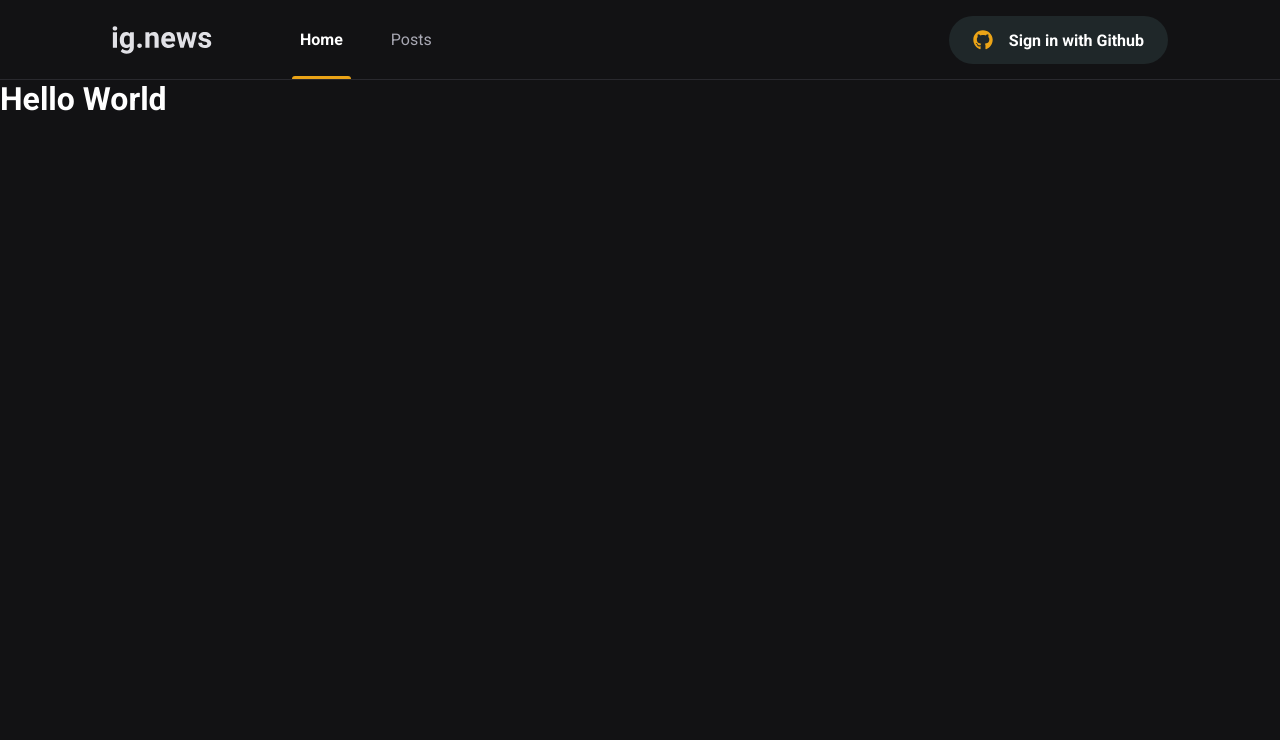
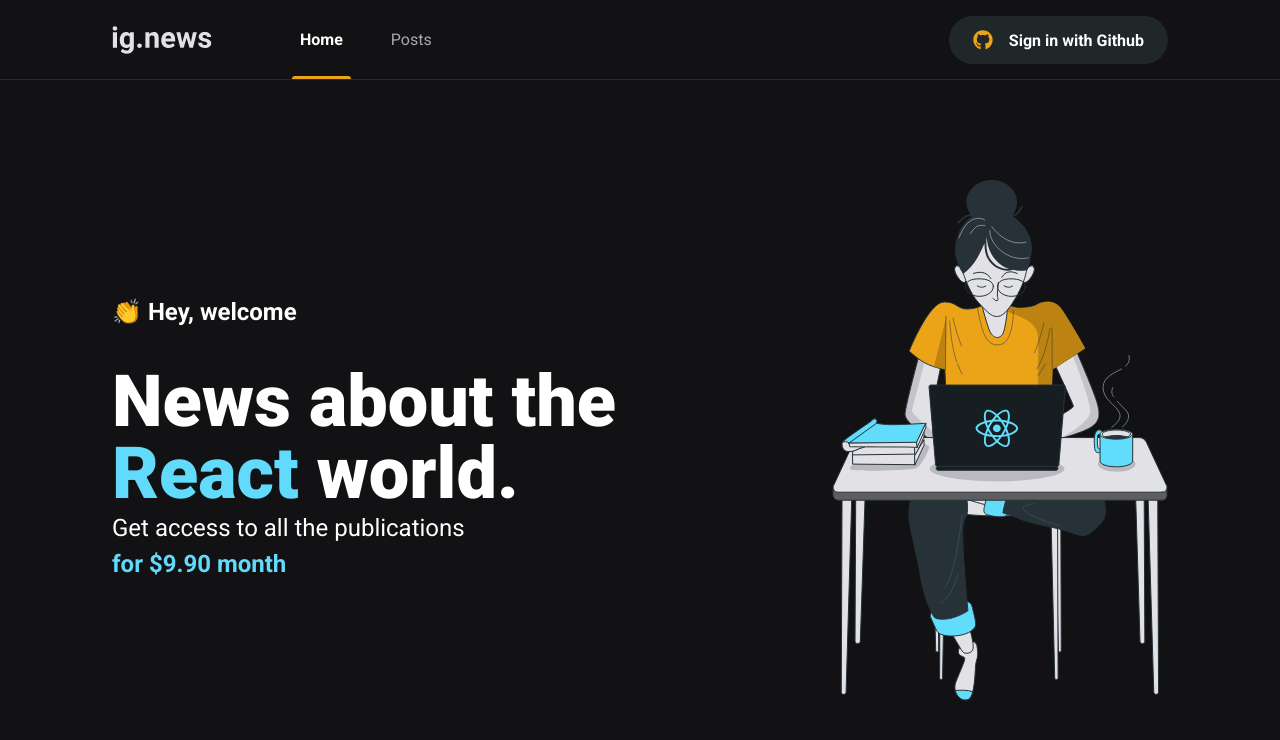
Before and after one commit to juanfariasdev/ignews-blog, a Next.js app: page / in a window 1280 px wide. Shown: the top 740 px of the page. Built offline with nearby package versions, Linux system fonts and the light colour scheme.

Commit message:
pagina home criada

```diff
--- /dev/null
+++ b/src/pages/home.module.scss
@@ -0,0 +1,41 @@
+.contentContainer {
+    max-width: var(--max-width);
+    margin: 0 auto;
+    padding: var(--padding-page);
+    height: calc(100vh - 5rem);
+    display: flex;
+    align-items: center;
+    justify-content: space-between;
+
+
+}
+
+.hero{
+    max-width: 600px;
+
+    >span {
+        font-size: 1.5rem;
+        font-weight: bold;
+    }
+    h1{
+        font-size: 4.5rem;
+        line-height: 4.5rem;
+        font-weight: 900;
+        margin-top: 2.5rem;
+
+        span {
+            color: var(--cyan-500);
+        }
+    }
+
+    p {
+        font-size: 1.5rem;
+        line-height: 2.25rem;
+
+        span{
+            color: var(--cyan-500);
+            font-weight: bold;
+
+        }
+    }
+}
--- a/src/pages/index.tsx
+++ b/src/pages/index.tsx
@@ -1,15 +1,25 @@
 import Head from 'next/head'
+import Image from 'next/image'
 
+import styles from './home.module.scss';
 export default function Home() {
   return (
     <>
     <Head>
-      <title>Inicio | IG.News</title>
+      <title>Home | IG.News</title>
     </Head>
+    <main className={styles.contentContainer}>
+      <section className={styles.hero}>
+        <span>👏 Hey, welcome</span>
+        <h1>News about the <span>React</span> world.</h1>
+        <p>
+          Get access to all the publications <br/>
+          <span>for $9.90 month</span>
+        </p>
+      </section>
 
-    <h1>
-      Hello World
-      </h1>
+      <img src="/images/avatar.svg" alt="Girl coding"  />
+      </main>
     </>
   )
 }
```
